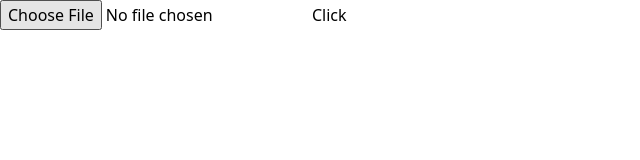
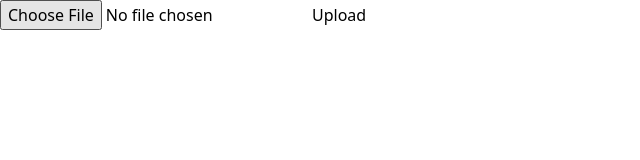
Before and after one commit to Rajendra-Pantha/College_hub_react, a React (Vite) app: page /hello in a window 1280 px wide. Shown: the top 160 px of the page, without its empty margins (0-640 px from the left). Built offline with nearby package versions, Linux system fonts and the light colour scheme.

Commit message:
assignment

```diff
--- a/package.json
+++ b/package.json
@@ -32,6 +32,6 @@
     "eslint-plugin-react-refresh": "^0.4.4",
     "postcss": "^8.4.31",
     "tailwindcss": "^3.3.5",
-    "vite": "^5.0.0"
+    "vite": "^5.0.10"
   }
 }
--- a/src/Hello.jsx
+++ b/src/Hello.jsx
@@ -1,26 +1,86 @@
-import React, { useState } from 'react';
+// import React, { useState } from "react";
+
+// function Hello() {
+//   const [selectedFile, setSelectedFile] = useState(null);
+
+//   // const handleFileChange = (event) => {
+//   //  setSelectedFile(event.target.files[0]);
+//   //  console.log(selectedFile);
+
+//   //  };
+//   async function uploads() {
+//     const obj = new FormData();
+//     obj.append("f1", selectedFile);
+//     console.log(obj);
+//     const list = await fetch(
+//       "http://localhost:8080/assignment/submitAssignment",
+//       {
+//         method: "Post",
+//         body: obj,
+//         headers: {
+//           "Content-Type": "multipart/form-data",
+//         },
+//       }
+//     );
+
+//     const item = await list.json();
+//   }
+
+//   return (
+//     <>
+//       <input
+//         type="file"
+//         onChange={(event) => {
+//           setSelectedFile(event.target.files);
+//         }}
+//       />
+//       <button onClick={uploads}>Click</button>
+//     </>
+//   );
+// }
+// export default Hello;
+
+import React, { useState, useEffect } from "react";
 
 function Hello() {
- const [selectedFile, setSelectedFile] = useState(null);
+  const [file, setFile] = useState();
 
-// const handleFileChange = (event) => {
-//  setSelectedFile(event.target.files[0]);
-//  console.log(selectedFile);
+  useEffect(() => {
+    // console.log("this is from react", selectedFile);
+  }, [file]);
 
-//  };
- async function uploads(){
-const obj = new FormData();
-const list = await fetch("http://localhost:8080/assignment/submitAssignment",{method:"Post",body:obj})
+  async function upload() {
+    console.log("function called");
+    const obj = new FormData();
+    obj.append("file", file);
+    console.log(file.type);
+    if (file.type == "application/pdf") {
+      const list = await fetch(
+        "http://localhost:8080/assignment/submitAssignment/657eeee41fda3264207916e9",
+        {
+          method: "Post",
+          headers: {
+            Authorization:
+              "Bearer eyJhbGciOiJIUzI1NiIsInR5cCI6IkpXVCJ9.eyJpZGVudGlmaWVyIjoiNjU3ZWVkZWUxZmRhMzI2NDIwNzkxNmU1IiwidXNlclR5cGUiOiJTdHVkZW50IiwiaWF0IjoxNzAyODE3MjYyfQ.Qvm24xdGQZfRw4YqQ4MkpoBmF2x5B1BmgDqRxeDAC4s",
+          },
+          body: obj,
+        }
+      )
+        .then((res) => {})
+        .catch((er) => console.log(er));
+    } else {
+      console.log("you cannot upload this");
+    }
+  }
 
-const item = await list.json();
-console.log(item)
- }
+  return (
+    <div>
+      <input type="file" onChange={(e) => setFile(e.target.files[0])} />
+      <button type="button" onClick={upload}>
+        Upload
+      </button>
+    </div>
+  );
+}
 
-return (
-    <>
- <input type="file" onChange={(event)=>{setSelectedFile(event.target.files[0])}} />
- <button onClick={uploads}>Click</button>
- </>
- );
-}
 export default Hello;
```
Also changed, not shown: 1 other file (tests, documents, lock files or other folders).
